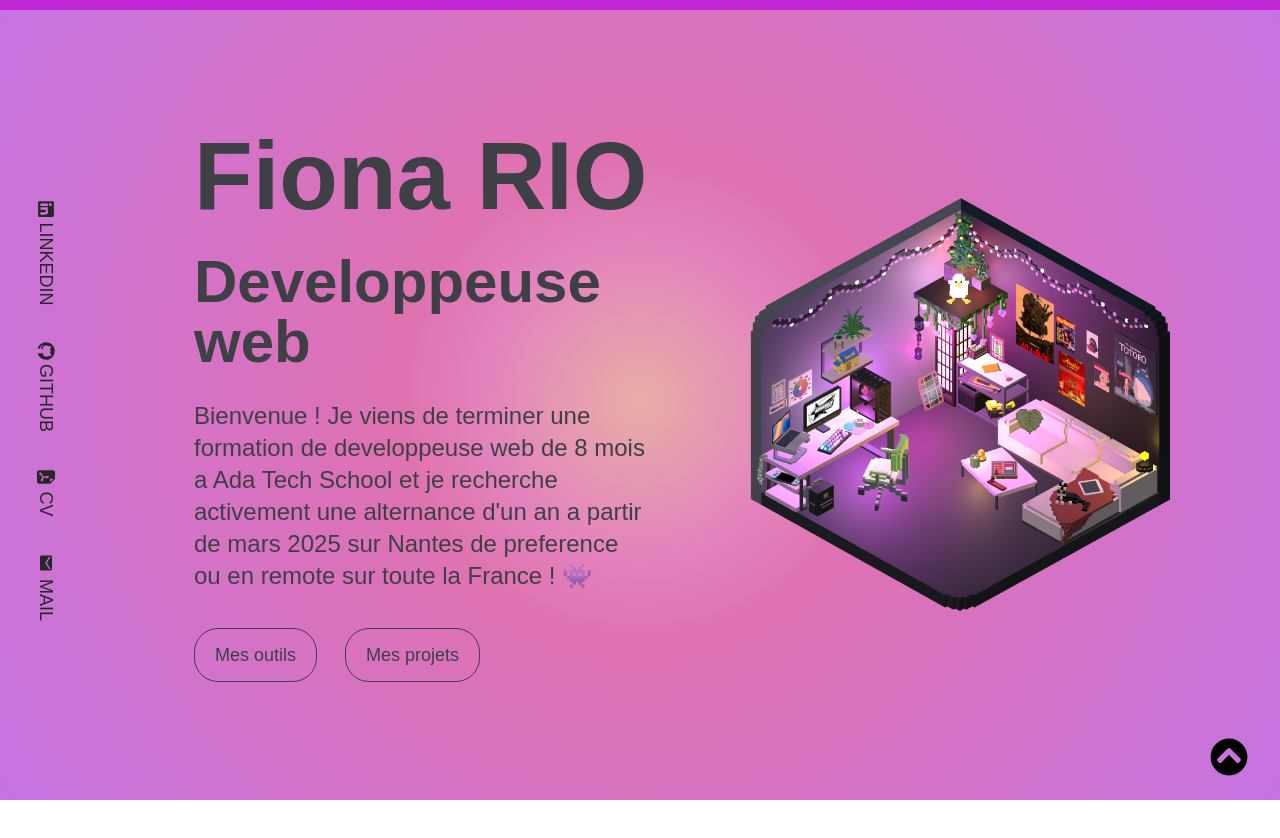
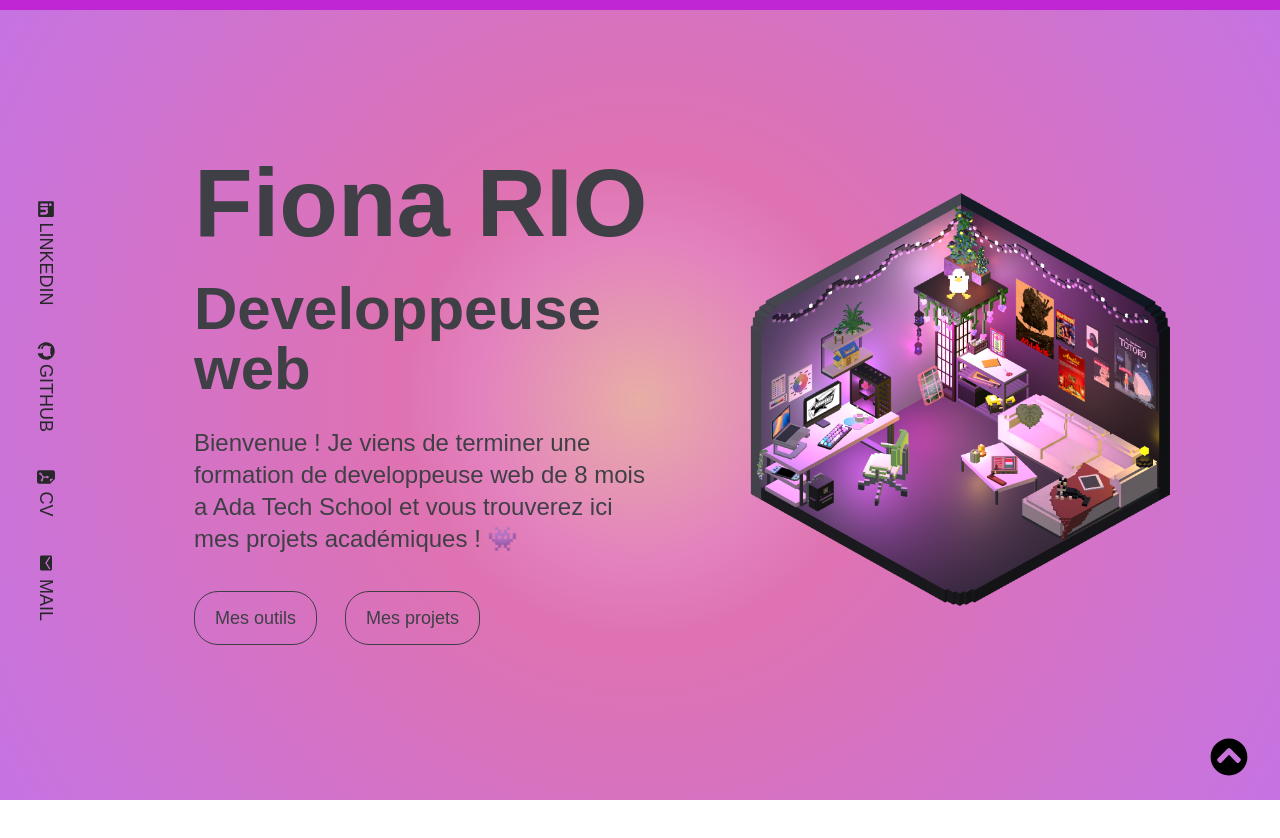
Before and after one commit to Fiona-Rio/portfolio, a Next.js app: page / in a window 1280 px wide. Shown: the top 838 px of the page. Built offline with nearby package versions, Linux system fonts and the light colour scheme; a web font is replaced by a local one.

Commit message:
changement texte présentation

```diff
--- a/app/page.tsx
+++ b/app/page.tsx
@@ -35,8 +35,7 @@ export default function Home() {
                             </h1>
                             <p className="lg:text-2xl lg:text-start text-md text-center">
                                 Bienvenue ! Je viens de terminer une formation de developpeuse web de 8 mois a Ada Tech
-                                School et je recherche activement une alternance d&apos;un an a partir de mars 2025 sur
-                                Nantes de preference ou en remote sur toute la France ! 👾
+                                School et vous trouverez ici mes projets académiques ! 👾
                             </p>
                             <div className="flex flex-row justify-center lg:justify-start items-center gap-5 md:flex-row md:flex lg:mt-2">
                                 <motion.button
```
